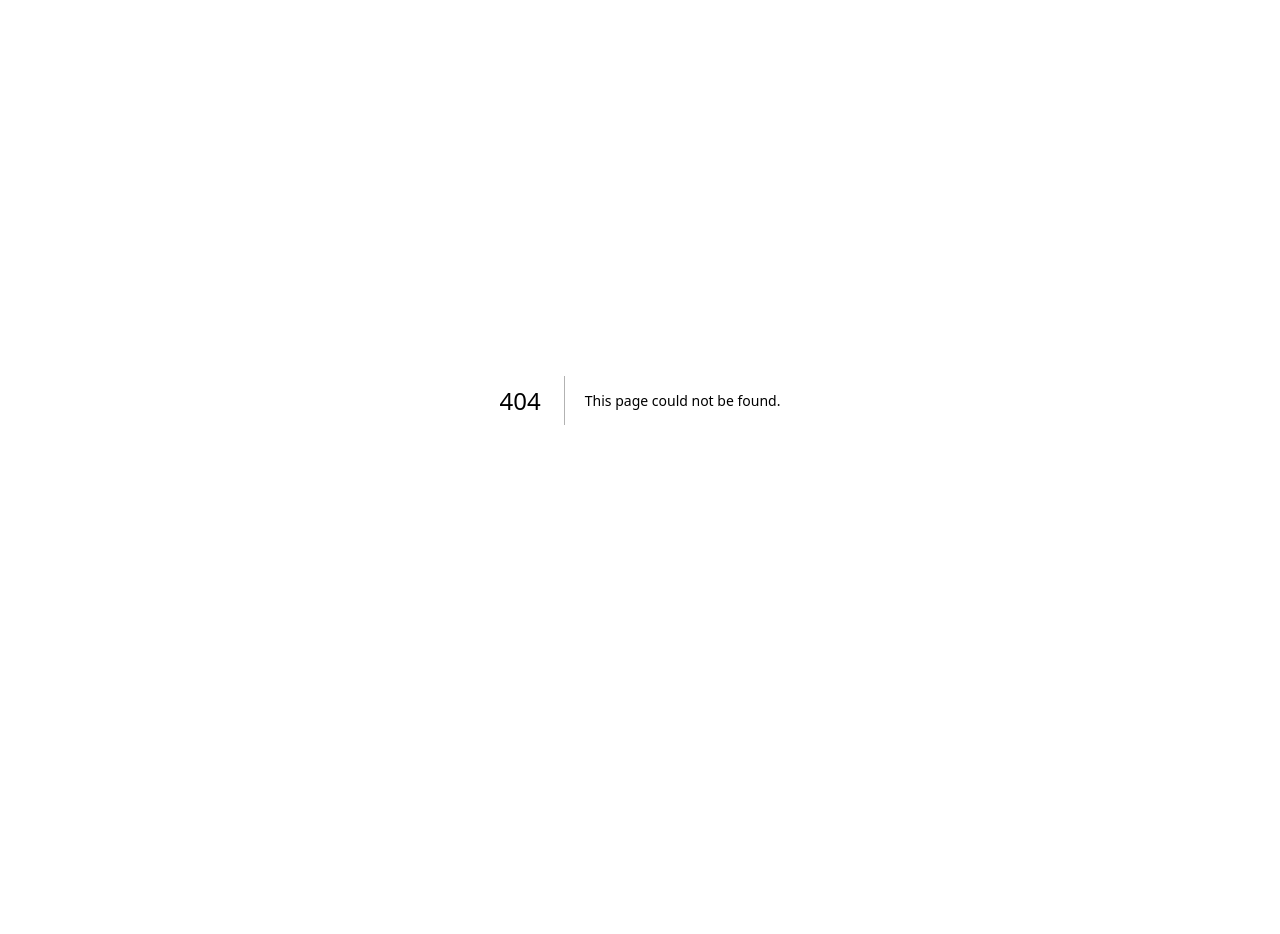
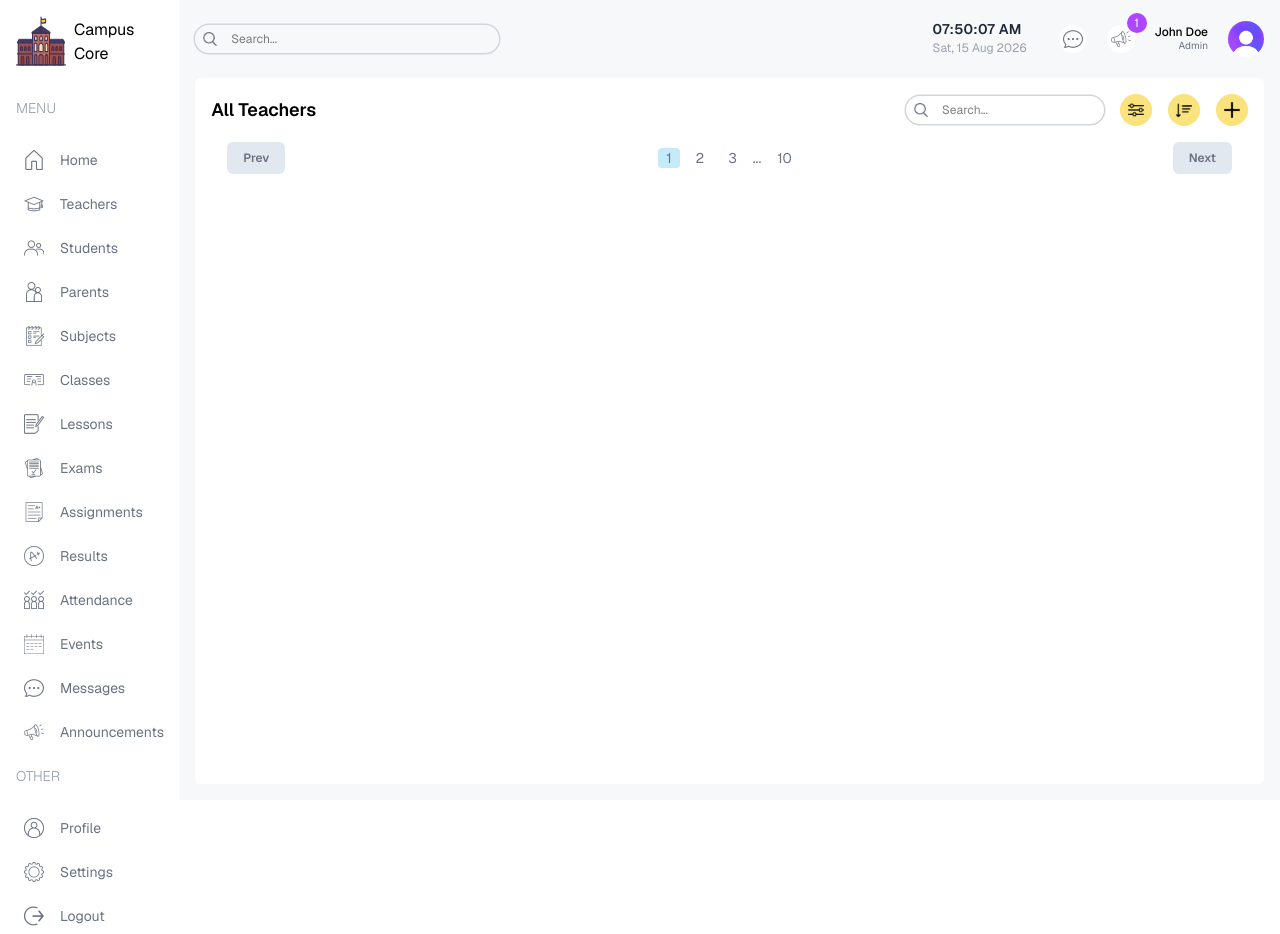
Before and after one commit to MinhazulAbidin/Campus-Core, a Next.js app: page /list/teachers in a window 1280 px wide. Before the commit this address had no page. Before the commit the page ends 800 px from the top, so only its background shows below. Built offline with nearby package versions, Linux system fonts and the light colour scheme.

Commit message:
pagination designe done

```diff
--- /dev/null
+++ b/src/app/(dashboard)/list/students/page.tsx
@@ -0,0 +1,9 @@
+import React from 'react'
+
+const page = () => {
+  return (
+    <div>page</div>
+  )
+}
+
+export default page
--- /dev/null
+++ b/src/app/(dashboard)/list/teachers/page.tsx
@@ -0,0 +1,37 @@
+import Pagination from "@/components/Pagination";
+import TableSearch from "@/components/TableSearch";
+import Image from "next/image";
+import React from "react";
+
+const TeachersListPage = () => {
+  return (
+    <section className="bg-white flex-1 p-4 m-4 mt-0 rounded-md">
+      {/* top  */}
+      <div className="flex items-center justify-between">
+        <h2 className="text-lg font-semibold hidden md:block">All Teachers</h2>
+        <div className="flex flex-col md:flex-row items-center gap-4 w-full md:w-auto">
+          <TableSearch />
+          <div className="flex items-center gap-4 self-end ">
+            <button className="bg-lamaYellow p-2 rounded-full w-8 h-8">
+              <Image src="/filter.png" alt="filter" width={20} height={20} />
+            </button>
+            <button className="bg-lamaYellow p-2 rounded-full w-8 h-8">
+              <Image src="/sort.png" alt="sort" width={20} height={20} />
+            </button>
+            <button className="bg-lamaYellow p-2 rounded-full w-8 h-8">
+              <Image src="/plus.png" alt="plus" width={20} height={20} />
+            </button>
+          </div>
+        </div>
+      </div>
+      {/* list  */}
+      <div></div>
+      {/* pagination  */}
+      <div>
+        <Pagination />
+      </div>
+    </section>
+  );
+};
+
+export default TeachersListPage;
--- a/src/app/(dashboard)/parent/page.tsx
+++ b/src/app/(dashboard)/parent/page.tsx
@@ -1,9 +1,23 @@
-import React from 'react'
+import Announcements from "@/components/Announcements";
+import BigCalender from "@/components/BigCalender";
+import React from "react";
 
-const ParantPage = () => {
+const ParentsPage = () => {
   return (
-    <div>ParantPage</div>
-  )
-}
+    <section className="flex flex-col xl:flex-row gap-4 p-4">
+      {/* left */}
+      <div className="w-full xl:w-2/3 flex flex-col gap-8">
+        <div className="bg-white h-full rounded-md p-4">
+          <h2 className="text-xl font-semibold">Schedule (John Doe)</h2>
+          <BigCalender />
+        </div>
+      </div>
+      {/* right */}
+      <div className="w-full xl:w-1/3 flex flex-col gap-8">
+        <Announcements />
+      </div>
+    </section>
+  );
+};
 
-export default ParantPage
+export default ParentsPage;
--- a/src/app/(dashboard)/teacher/page.tsx
+++ b/src/app/(dashboard)/teacher/page.tsx
@@ -8,7 +8,7 @@
       {/* left */}
       <div className="w-full xl:w-2/3 flex flex-col gap-8">
         <div className="bg-white h-full rounded-md p-4">
-          <h2 className="text-xl font-semibold">Schedule (4A)</h2>
+          <h2 className="text-xl font-semibold">Schedule</h2>
           <BigCalender />
         </div>
       </div>
--- /dev/null
+++ b/src/components/Pagination.tsx
@@ -0,0 +1,20 @@
+const Pagination = () => {
+  return (
+    <div className="p-4 flex items-center justify-between text-gray-500">
+      <button className="py-2 px-4 rounded-md bg-slate-200 text-xs font-semibold disabled:opacity-50 disabled:cursor-not-allowed">
+         Prev
+      </button>
+      <div className="flex items-center gap-2 text-sm">
+        <button className="px-2 rounded-sm bg-lamaSky">1</button>
+        <button className="px-2 rounded-sm ">2</button>
+        <button className="px-2 rounded-sm ">3</button>
+        ...
+        <button className="px-2 rounded-sm ">10</button>
+      </div>
+      <button className="py-2 px-4 rounded-md bg-slate-200 text-xs font-semibold disabled:opacity-50 disabled:cursor-not-allowed">
+        Next
+      </button>
+    </div>
+  );
+};
+export default Pagination;
--- /dev/null
+++ b/src/components/Table.tsx
@@ -0,0 +1,7 @@
+import React from "react";
+
+const Table = () => {
+  return <div>Table</div>;
+};
+
+export default Table;
--- /dev/null
+++ b/src/components/TableSearch.tsx
@@ -0,0 +1,18 @@
+import Image from "next/image";
+import React from "react";
+
+const TableSearch = () => {
+  return (
+    <div className="w-full md:w-auto flex items-center gap-2 text-xs rounded-full ring-[1.5px] ring-gray-300 px-2">
+      <Image src="/search.png" alt="" width={14} height={14} />
+
+      <input
+        type="text"
+        placeholder="Search..."
+        className="w-40 p-1.5 bg-transparent outline-none"
+      />
+    </div>
+  );
+};
+
+export default TableSearch;
```
